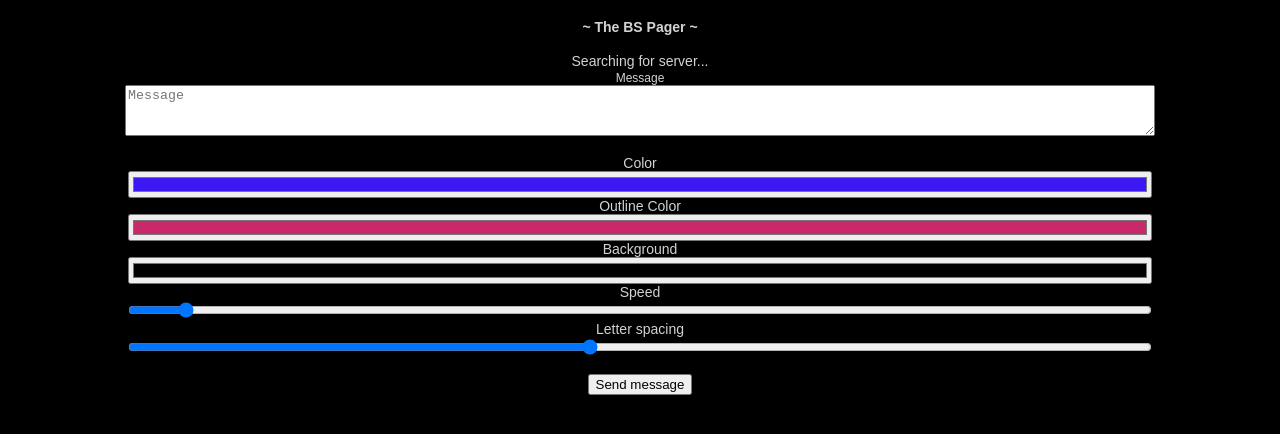
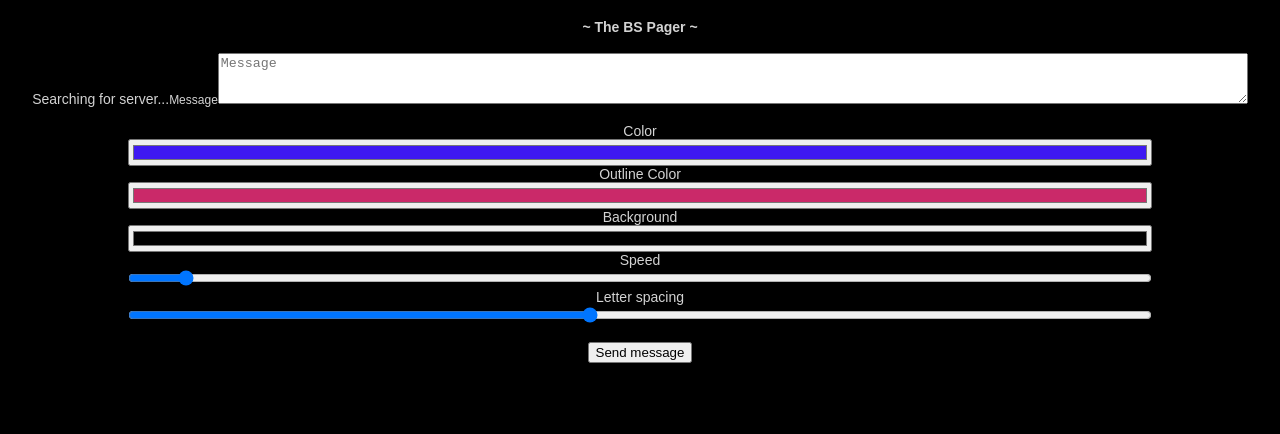
Before and after one commit to jpmc3630/blazing-marquee, a React (Create React App) app in the folder client/: page / in a window 1280 px wide. Shown: the top 434 px of the page. Built offline with nearby package versions, Linux system fonts and the light colour scheme.

Commit message:
Remove bootstrap grid

```diff
--- a/client/src/App.js
+++ b/client/src/App.js
@@ -148,15 +148,11 @@ class App extends Component {
               <div>
               <h4 class="heading-label">~ The BS Pager ~</h4>
 
-                  <form className="form-horizontal">
-                    <div className="form-group">
-                        <div className="col-1 col-ml-auto">
                             <label className="status-label" htmlFor="username">{this.state.statusMessage}</label>
-                        </div>
-                        <div className="col-3 col-mr-auto">
-                          <div className="col-1 col-ml-auto">
+
+
                             <label className="form-label" htmlFor="message">Message</label>
-                        </div>
+
                             <textarea className="form-input"
                                 rows="3"
                                 id="message"
@@ -189,18 +185,14 @@ class App extends Component {
 
 
 
-                        </div>
-                    </div>
-
-                    <div className="form-group ">
                         <div className="col-7"></div>
                         <br></br>
                         <button
                             className="btn synthToolButton col-1 col-mr-auto"
                             onClick={this.handleSubmit}
                             type="submit">Send message</button>
-                    </div>
-                  </form>
+
+
                 </div>
           )
 
```
